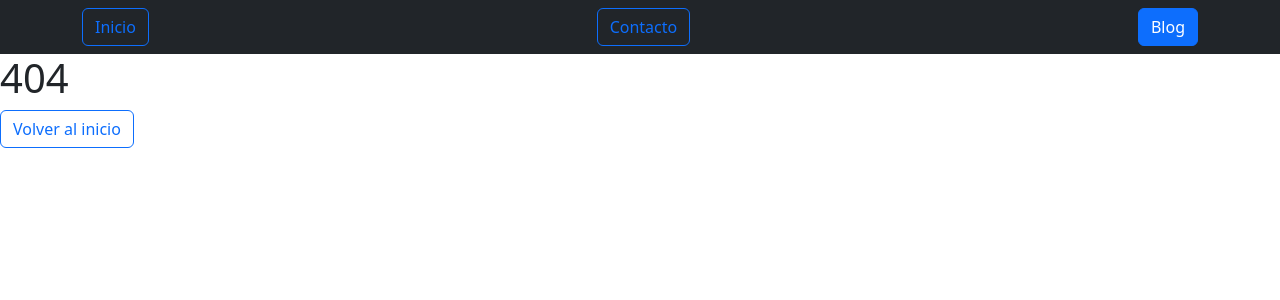
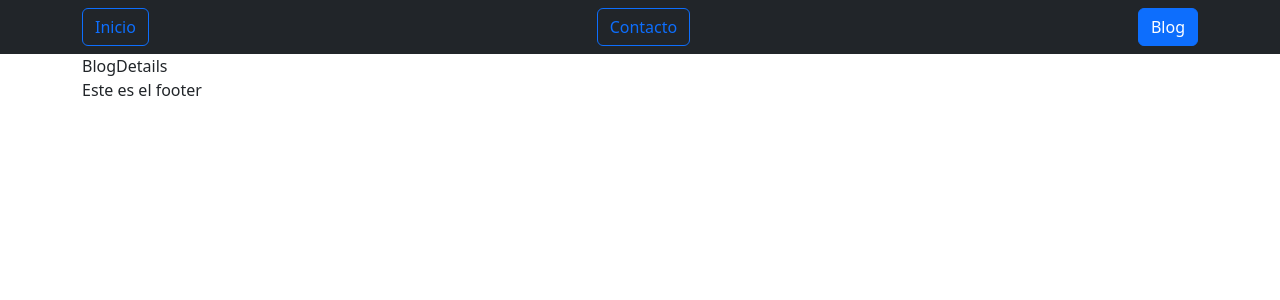
Before and after one commit to YamiGitOne/ReactRouterExample, a React (Vite) app: page /blog/1 in a window 1280 px wide. Before the commit this address had no page. Shown: the top 300 px of the page. Built offline with nearby package versions, Linux system fonts and the light colour scheme.

Commit message:
rutas con parametros3

```diff
--- a/src/App.jsx
+++ b/src/App.jsx
@@ -5,6 +5,7 @@ import Contacto from './pages/contacto';
 import Blog from './pages/blog';
 import LayoutPublic from "./Layouts/LayoutPublic";
 import NotFound from "./pages/NotFound";
+import BlogDetails from "./pages/BlogDetails";
 
 const App = () => {
 return <>
@@ -14,6 +15,7 @@ return <>
          <Route element={ <Inicio /> } index></Route>
          <Route element={ <Contacto /> } path="/contacto"></Route>
          <Route element={ <Blog /> } path="/blog"></Route>
+         <Route element={ <BlogDetails /> } path="/blog/:id"></Route>
       </Route>
       <Route element={ <NotFound /> } path="*"></Route>
    </Routes>
--- /dev/null
+++ b/src/pages/BlogDetails.jsx
@@ -0,0 +1,5 @@
+const BlogDetails = () => {
+    return "BlogDetails";
+};
+
+export default BlogDetails;
```
Also changed, not shown: src/pages/blog.jsx (+6 -1 lines).
